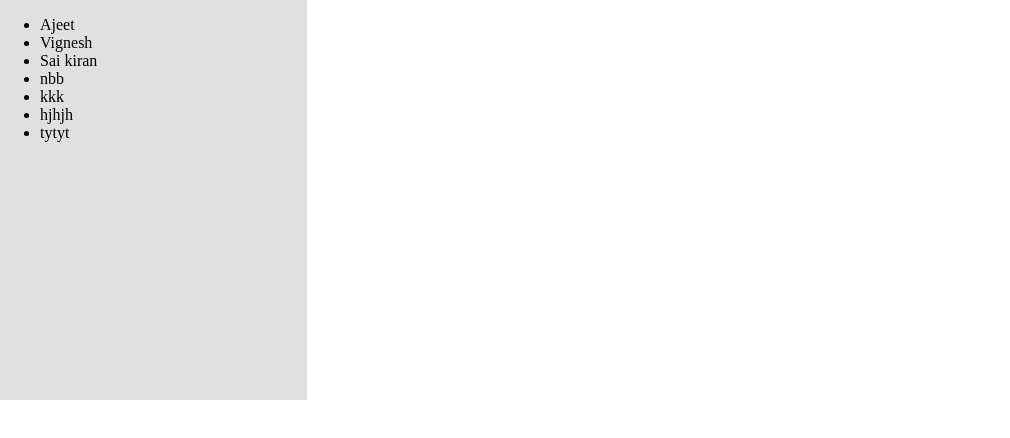
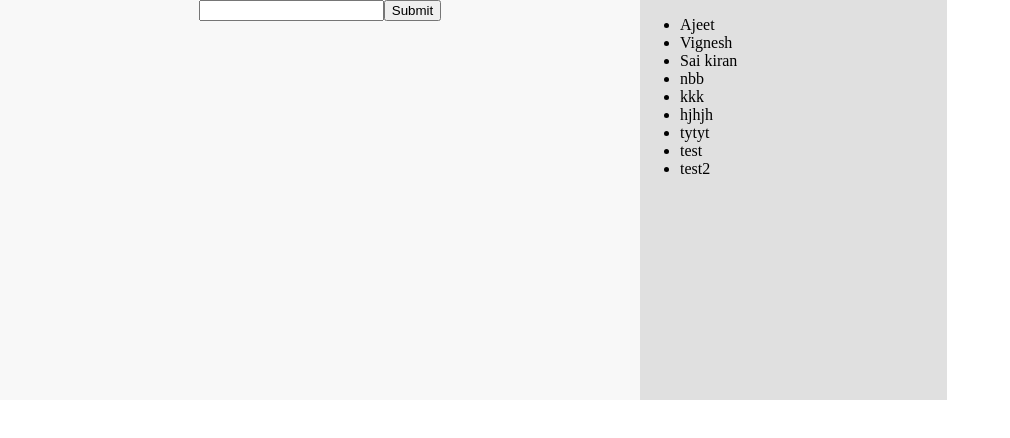
Before and after one commit to Ajeet-jha/state-management-app, a React (Create React App) app: page / in a window 1280 px wide. Shown: the top 438 px of the page, without its empty margins (0-1010 px from the left). Built offline with nearby package versions, Linux system fonts and the light colour scheme; data requests are answered from the project's data file.

Commit message:
Applied context on main conponent

```diff
--- a/src/App.js
+++ b/src/App.js
@@ -4,8 +4,8 @@ function App() {
 	return (
 		<section>
 			{/* <Components.Header />
-			<Components.LeftSide />
-			<Components.Main /> */}
+			<Components.LeftSide /> */}
+			<Components.Main />
 			<Components.RightSide />
 			{/* <Components.Footer /> */}
 		</section>
--- a/src/components/Main.js
+++ b/src/components/Main.js
@@ -1,6 +1,11 @@
+import { useContext } from 'react';
+import { UserContext } from '../context/rootContext';
 import { postUser } from '../services/Api';
 
-function Main({ name, setName, response, setResponse, getAllUsers }) {
+function Main() {
+	const { name, setName, response, setResponse, getAllUsers } =
+		useContext(UserContext);
+
 	const handleSubmit = async (e) => {
 		e.preventDefault();
 
--- a/src/context/rootProvider.js
+++ b/src/context/rootProvider.js
@@ -5,8 +5,8 @@ import { fetchUsers } from '../services/Api';
 function UserProvider({ children }) {
 	// const [value, setValue] = useState({});
 	const [users, setUsers] = useState([]);
-	// const [name, setName] = useState('');
-	// const [response, setResponse] = useState('');
+	const [name, setName] = useState('');
+	const [response, setResponse] = useState('');
 
 	const getAllUsers = async () => {
 		const resp = await fetchUsers({
@@ -29,8 +29,16 @@ function UserProvider({ children }) {
 	// };
 
 	const usersProviderValue = useMemo(
-		() => ({ users, setUsers }),
-		[users, setUsers]
+		() => ({
+			users,
+			setUsers,
+			name,
+			setName,
+			response,
+			setResponse,
+			getAllUsers,
+		}),
+		[users, setUsers, name, setName, response, setResponse, getAllUsers]
 	);
 
 	return (
--- a/src/db/db.json
+++ b/src/db/db.json
@@ -27,6 +27,14 @@
 		{
 			"name": "tytyt",
 			"id": 10
+		},
+		{
+			"name": "test",
+			"id": 11
+		},
+		{
+			"name": "test2",
+			"id": 12
 		}
 	]
 }
```
